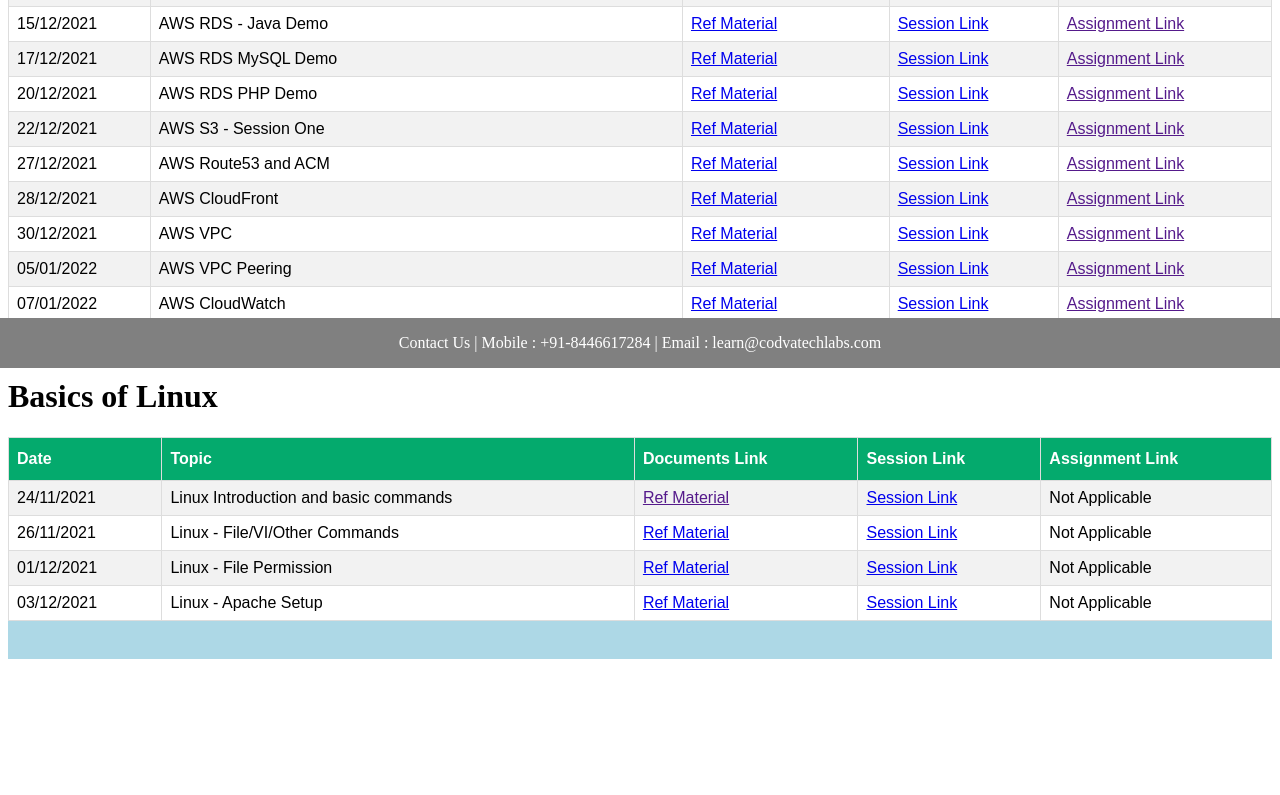
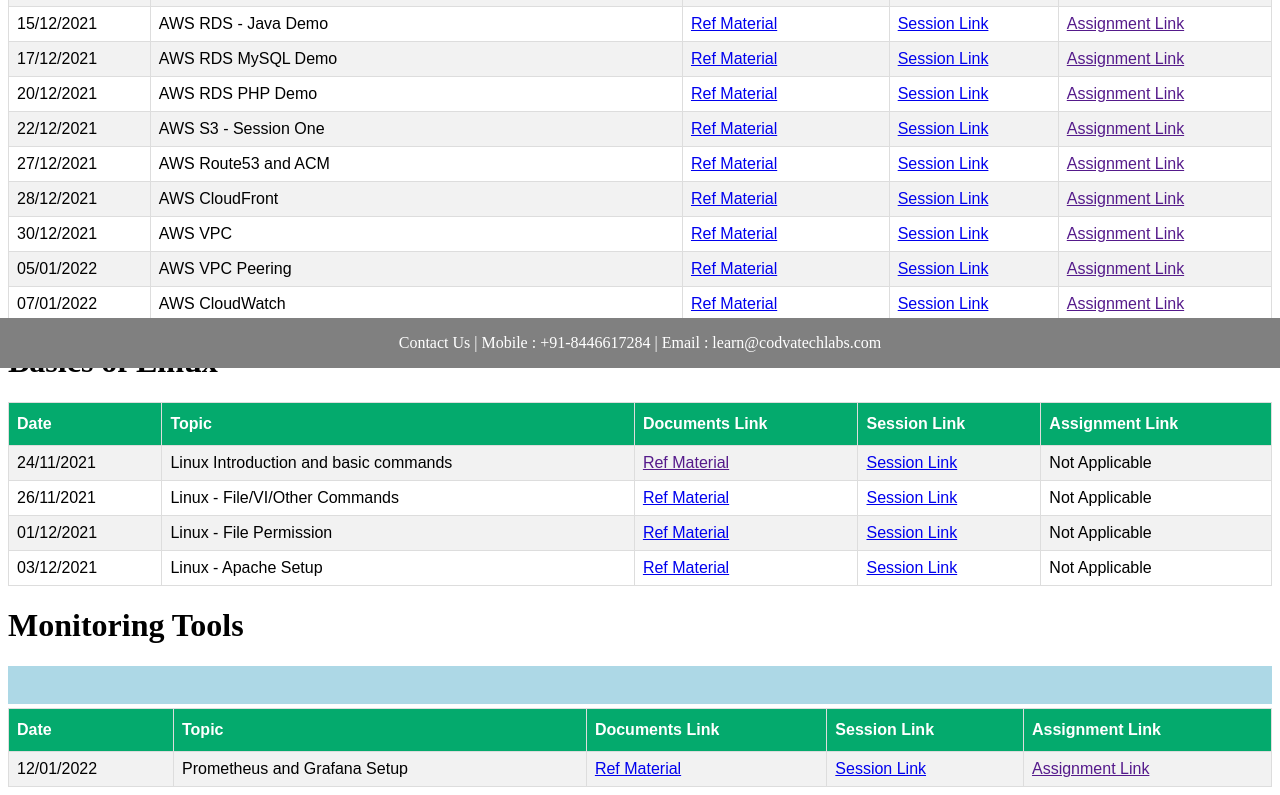
Before and after one commit to codvatechlabs/ctl-devops-bootcamp-nov-2021, a plain HTML site: page index.html in a window 1280 px wide. Shown: the part 432-1227 px from the top of the page. Before the commit the page ends 1103 px from the top, so only its background shows below. Drawn offline with Linux system fonts and the light colour scheme.

Commit message:
Update index.html

```diff
--- a/index.html
+++ b/index.html
@@ -200,14 +200,6 @@ marquee {
   <td><a = href="">Assignment Link</a"></td>
 </tr>
 
-<tr>
-  <td>12/01/2022</td>
-  <td>Prometheus and Grafana Setup </td>
-  <td><a = href="NA">Ref Material</a"></td>
-  <td><a = href="https://drive.google.com/drive/folders/1as9Uv6KJN2WsGUucqvaglvKJ2g8glJUI?usp=sharing">Session Link</a"></td>
-  <td><a = href="">Assignment Link</a"></td>
-</tr>
-
 
 </tr>
 </table>
@@ -252,6 +244,24 @@ marquee {
 </tr>
 </table>
 
+<h1>Monitoring Tools </h1>
+
+<table id="customers">
+  <tr>
+  <th>Date</th>
+  <th>Topic</th>
+  <th>Documents Link</th>
+  <th>Session Link</th>
+  <th>Assignment Link</th>
+</tr>
+<tr>
+  <td>12/01/2022</td>
+  <td>Prometheus and Grafana Setup </td>
+  <td><a = href="NA">Ref Material</a"></td>
+  <td><a = href="https://drive.google.com/drive/folders/1as9Uv6KJN2WsGUucqvaglvKJ2g8glJUI?usp=sharing">Session Link</a"></td>
+  <td><a = href="">Assignment Link</a"></td>
+</tr>
+
 
 </body>
   <marquee direction="scroll"><a href="https://drive.google.com/drive/folders/1COikbKFspvcP6XFjFvLuBTx9y1r7WIDM?usp=sharing">Assignment Submission Link </a></marquee>
```
